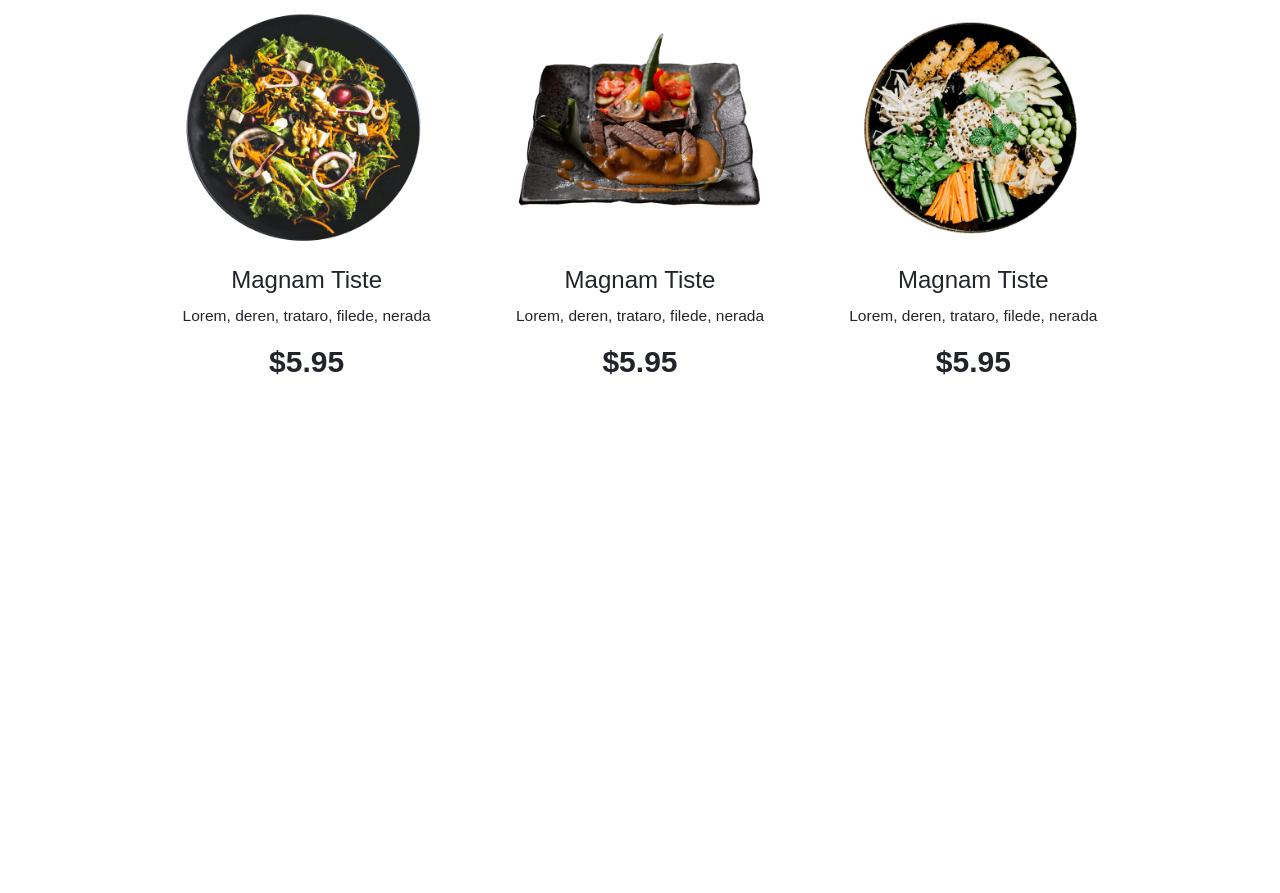
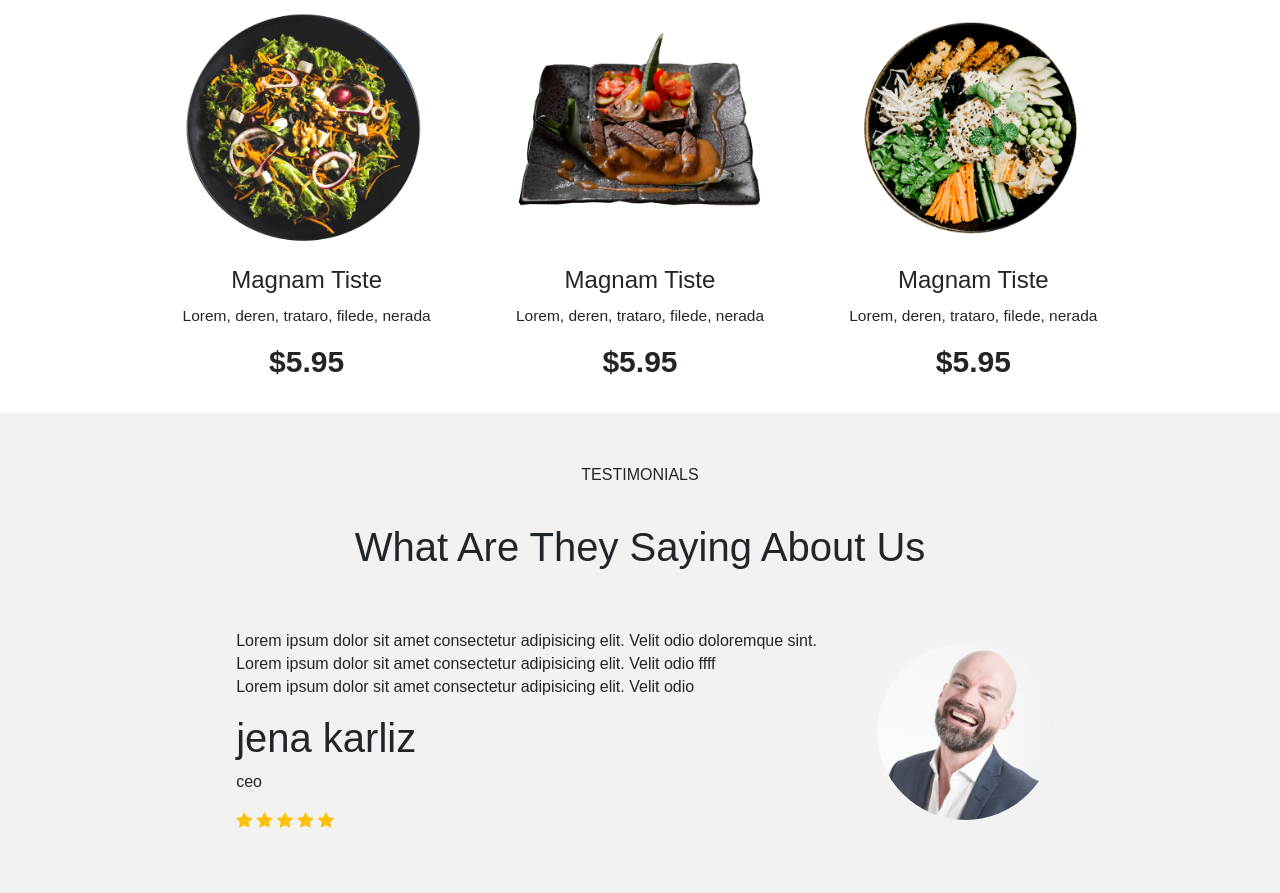
Before and after one commit to zakaria-20/JavaScript_DOM_Final_Project_Zakaria_Salami, a website: page index.html in a window 1280 px wide. Shown: the part 3217-4110 px from the top of the page. Before the commit the page ends 3630 px from the top, so only its background shows below. Drawn offline with nearby package versions, Linux system fonts and the light colour scheme.

Commit message:
add carousel1

```diff
--- a/index.html
+++ b/index.html
@@ -430,7 +430,7 @@
             </div>
         </div>
     </section>
-    <!-- <div id="carousel1" class="carousel-container">
+     <div id="carousel1" class="carousel-container">
         <p class="p1">TESTIMONIALS</p>
         <h1 class="h1">What Are They <Span>Saying About Us</Span></h1>
         <div class="carousel">
@@ -513,7 +513,7 @@
 
 
         </div>
-    </div> -->
+    </div>
    <!-- <section class="chefs">
         <div class="title-chef">
             <p>chefs</p>
```
